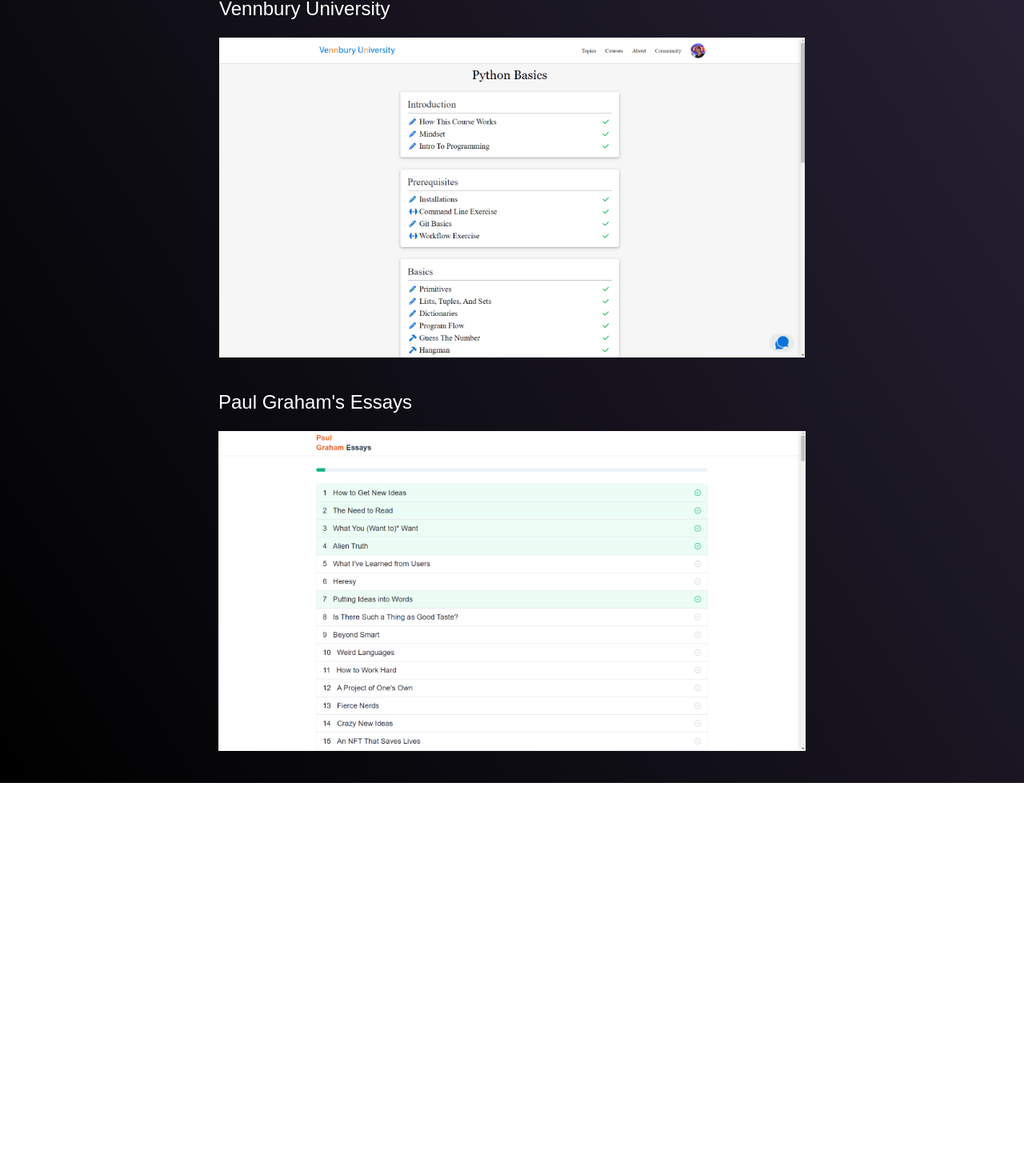
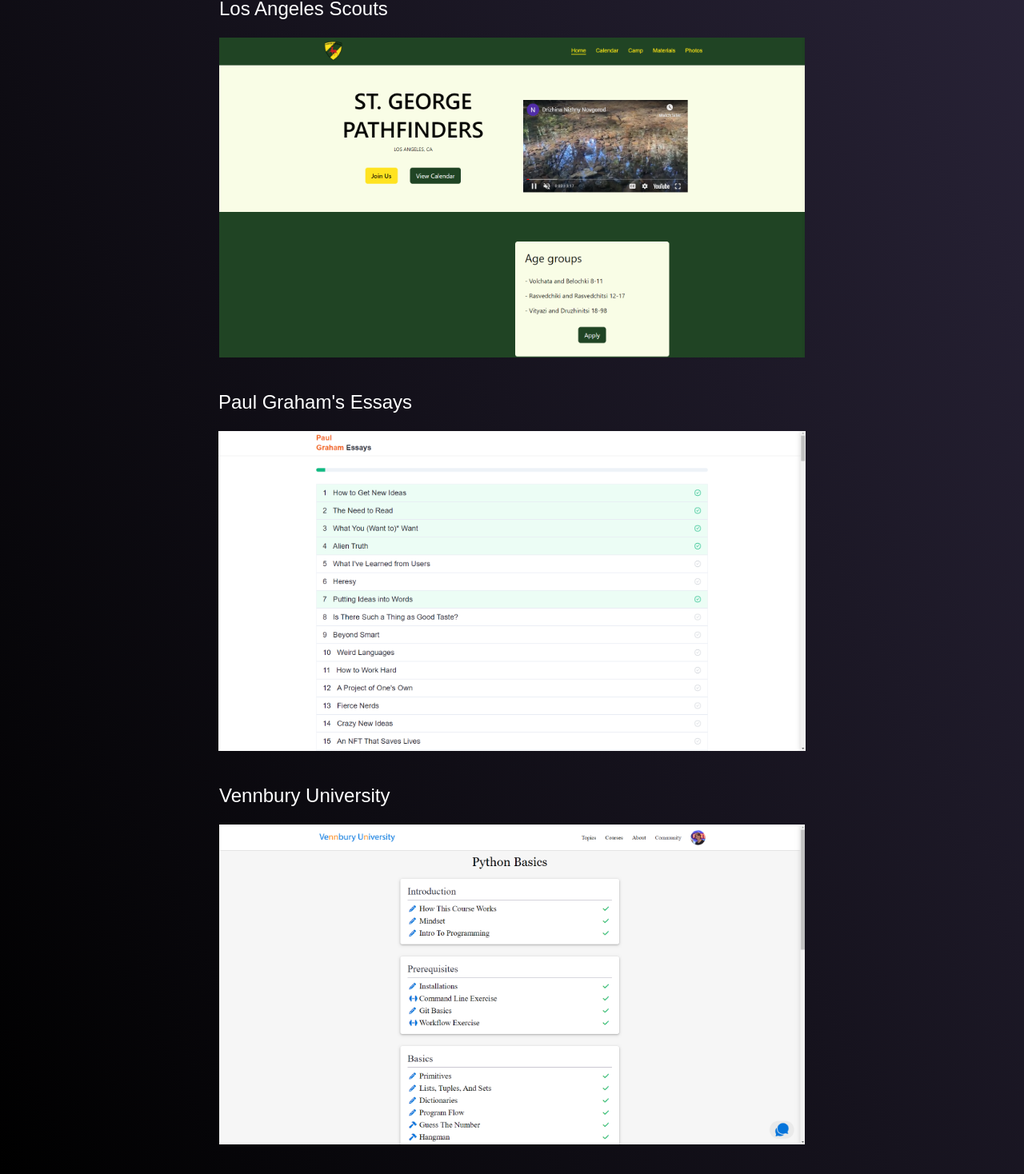
Before and after one commit to nikitamalinov/nikitamalinovsky, a Next.js app: page / in a window 1280 px wide. Shown: the part 991-2459 px from the top of the page at 80% size. Before the commit the page ends 1970 px from the top, so only its background shows below. Built offline with nearby package versions, Linux system fonts and the light colour scheme.

Commit message:
added la scouts

```diff
--- a/pages/index.tsx
+++ b/pages/index.tsx
@@ -137,11 +137,15 @@
             </a>
           </motion.div>
           <motion.div variants={childVariants}>
-            <div className="mt-10 text-2xl mb-5">Vennbury University</div>
-            {/* 1.83015267176 */}
-            <a href="https://vennbury.com" target="_blank">
-              <div className="relative h-[150px] w-[276px] xs:h-[200px] xs:w-[366px]   sm:h-[300px] sm:w-[549px] md:h-[400px] md:w-[732px]">
-                <Image src="/vennbury.png" fill alt="Nikita Malinovsky" />
+            <div className="mt-10 text-2xl mb-5">Los Angeles Scouts</div>
+            {/* 1.83044315992 */}
+            <a href="https://razvedchik.org" target="_blank">
+              <div className="relative h-[150px] w-[276px] xs:h-[200px] xs:w-[366px]  sm:h-[300px] sm:w-[549px] md:h-[400px] md:w-[732px]">
+                <Image
+                  src="/razvedchik-1900x1038.png"
+                  fill
+                  alt="Los Angeles Scouts"
+                />
               </div>
             </a>
           </motion.div>
@@ -153,8 +157,17 @@
                 <Image
                   src="/paulgrahamessays.png"
                   fill
-                  alt="Nikita Malinovsky"
+                  alt="Paul Graham's Essays"
                 />
+              </div>
+            </a>
+          </motion.div>
+          <motion.div variants={childVariants}>
+            <div className="mt-10 text-2xl mb-5">Vennbury University</div>
+            {/* 1.83015267176 */}
+            <a href="https://vennbury.com" target="_blank">
+              <div className="relative h-[150px] w-[276px] xs:h-[200px] xs:w-[366px]   sm:h-[300px] sm:w-[549px] md:h-[400px] md:w-[732px]">
+                <Image src="/vennbury.png" fill alt="Vennbury University" />
               </div>
             </a>
           </motion.div>
```
Also changed, not shown: public/razvedchik-1900x1038.png (added).
